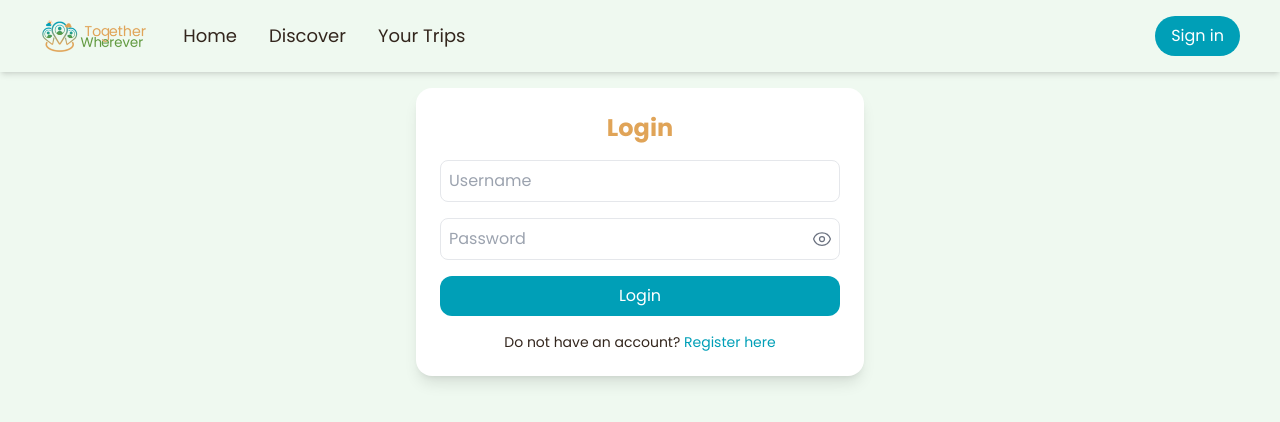
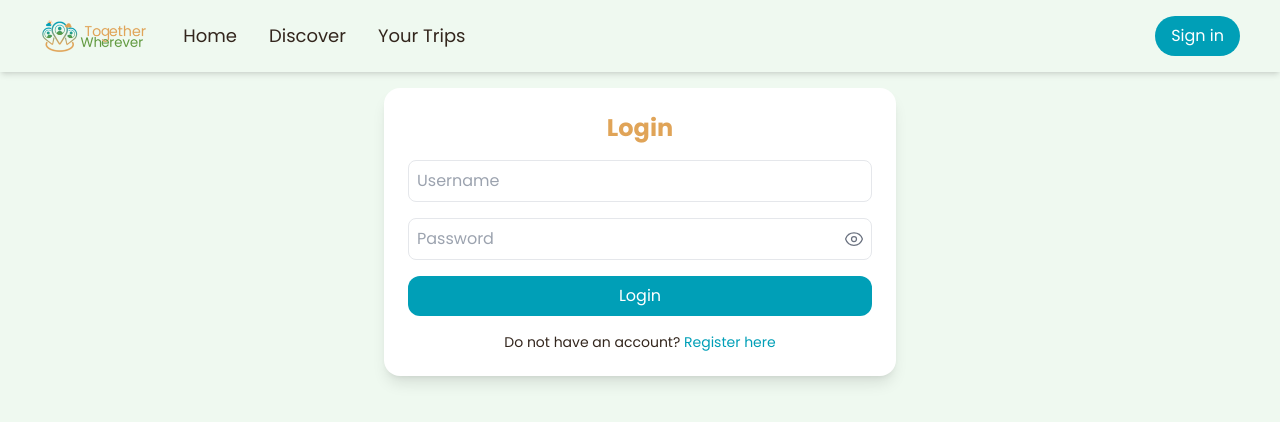
Before and after one commit to TogetherWherever/TogetherWherever-Frontend, a Next.js app in the folder together-wherever/: page /login in a window 1280 px wide. Shown: the top 422 px of the page. Built offline with nearby package versions, Linux system fonts and the light colour scheme.

Commit message:
chore: change div size

```diff
--- a/together-wherever/src/app/login/page.tsx
+++ b/together-wherever/src/app/login/page.tsx
@@ -31,7 +31,7 @@
 
     return (
         <div className="flex flex-col items-center justify-center p-4">
-            <div className="w-full max-w-md bg-white rounded-2xl shadow-lg p-6 space-y-4">
+            <div className="w-full max-w-lg bg-white rounded-2xl shadow-lg p-6 space-y-4">
                 <h2 className="text-2xl font-bold text-center text-earth-yellow">Login</h2>
                 <form onSubmit={handleSubmit} className="space-y-4">
                     <input type="text" name="username" placeholder="Username" onChange={handleChange} required className="w-full p-2 border rounded-lg focus:outline-moonstone-blue" />
```
